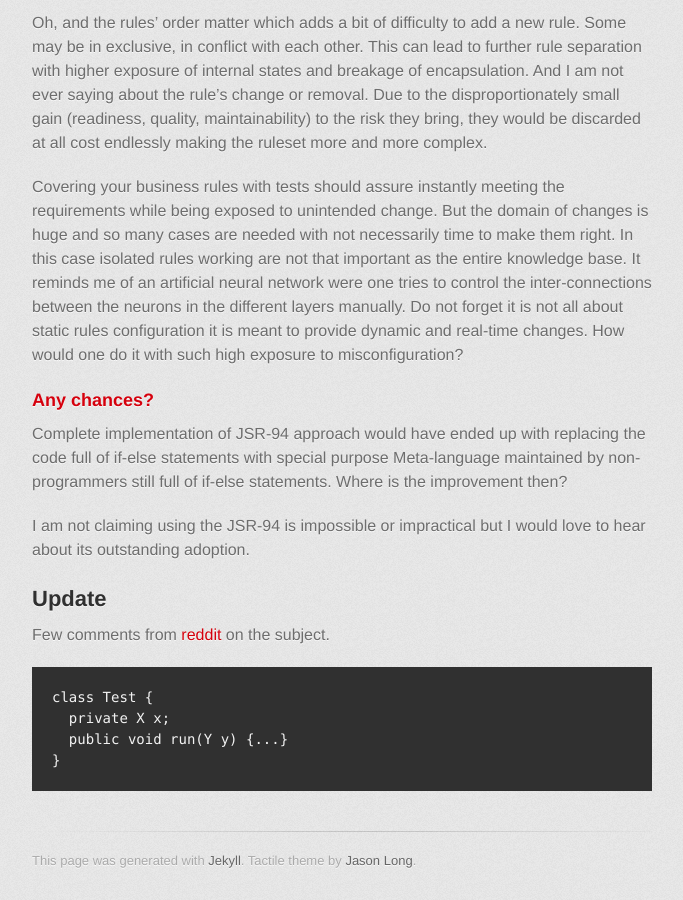
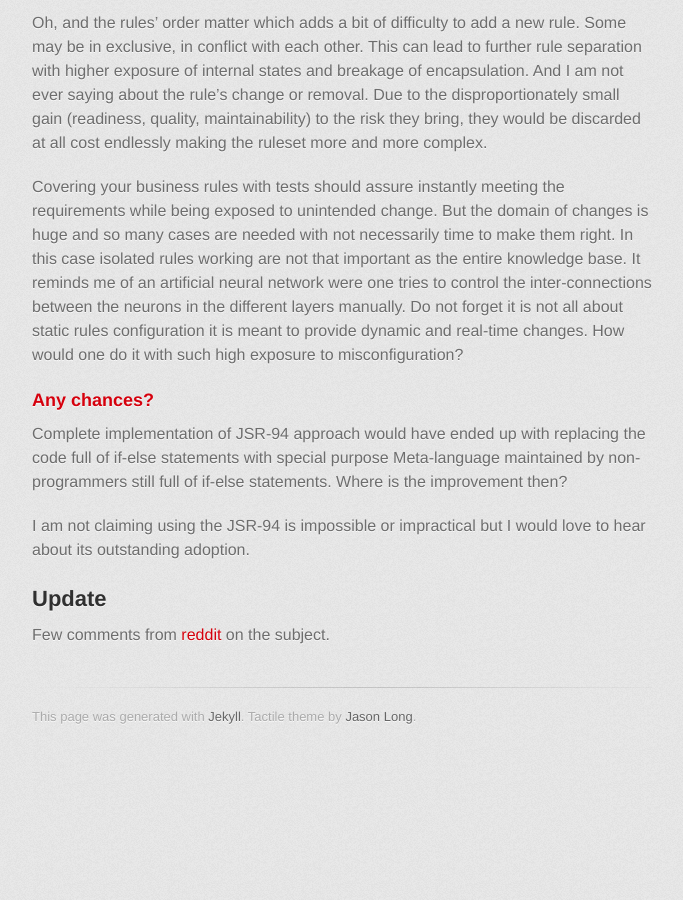
Before and after one commit to piotrkot/piotrkot.github.io, a Jekyll site: the page built from _posts/2015-10-27-traps-for-java-rule-engine.md, in a window 1280 px wide and 900 px high, scrolled down 2035 px. Shown: the whole window, without its empty margins (298-981 px from the left). Built offline with Jekyll 4.4.1, drawn with Linux system fonts in a browser that asks for light colours; some web fonts are replaced; Markdown is read by kramdown in place of the engine named in the settings; comment, search, counter and statistics services are not loaded; after the commit the page ends 2791 px from its top, so only the background shows below that.

Commit message:
Rolling back test changes

````diff
--- a/_posts/2015-10-27-traps-for-java-rule-engine.md
+++ b/_posts/2015-10-27-traps-for-java-rule-engine.md
@@ -41,10 +41,3 @@ I am not claiming using the JSR-94 is impossible or impractical but I would love
 
 ## Update
 Few comments from [reddit](https://www.reddit.com/r/java/comments/3r49ya/traps_for_java_rule_engine/) on the subject.
-
-```java
-class Test {
-  private X x;
-  public void run(Y y) {...}
-}
-```
````
